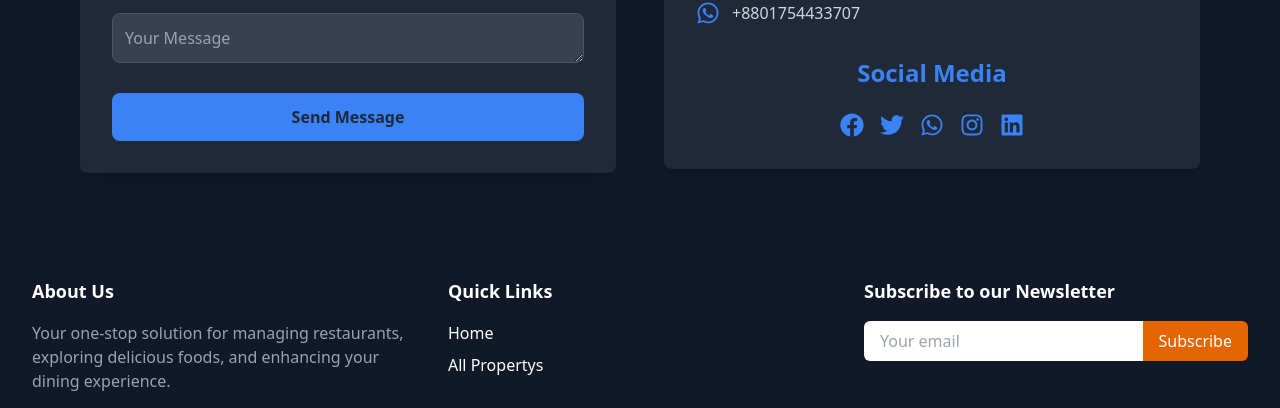
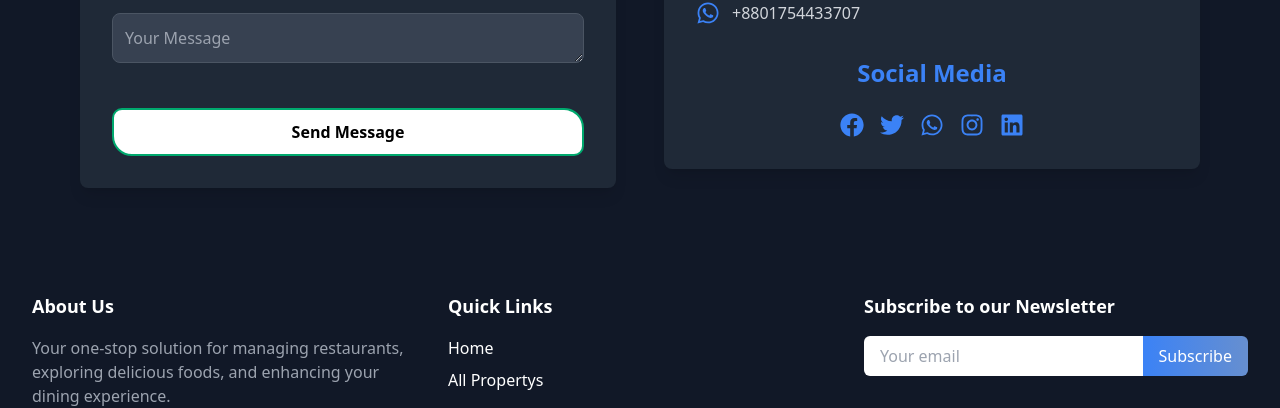
Before and after one commit to IsmailHossen87/A12-EliteEstate, a React (Vite) app in the folder Local/: page /contract in a window 1280 px wide. Shown: the part 431-839 px from the top of the page. Built offline with nearby package versions, Linux system fonts and the light colour scheme; no server answers.

Commit message:
CardsDesignChange

```diff
--- a/Local/src/Components/Banner.jsx
+++ b/Local/src/Components/Banner.jsx
@@ -31,6 +31,25 @@ const slidesData = [
 
 const Banner = () => {
   return (
+   <>
+   <style>
+      {`
+        @keyframes zoom-in-out {
+          0% {
+            transform: scale(1);
+          }
+          50% {
+            transform: scale(1.05);
+          }
+          100% {
+            transform: scale(1);
+          }
+        }
+        .animate-zoom-in-out {
+          animation: zoom-in-out 15s ease-in-out infinite;
+        }
+      `}
+    </style>
     <Swiper
       modules={[Autoplay, Pagination]}
       spaceBetween={30}
@@ -42,7 +61,7 @@ const Banner = () => {
       {slidesData.map((slide) => (
         <SwiperSlide key={slide.id}>
           <div
-            className="hero h-[280px] md:h-[500px] bg-cover bg-no-repeat"
+            className="hero h-[280px] md:h-[500px] animate-zoom-in-out bg-cover bg-no-repeat"
             style={{
               backgroundImage: `url(${slide.image})`,
             }}
@@ -54,20 +73,12 @@ const Banner = () => {
                   {slide.header}
                 </h1>
                 <p className="mb-5 text-white">{slide.sort}</p>
-                {/* <button className="py-3 px-6 bg-[rgb(246,140,60)] text-white font-semibold rounded-lg shadow-md hover:bg-brow transition duration-300 ease-in-out">
-                  <NavLink
-                    to="/allFoods"
-                    className="block w-full h-full text-center"
-                  >
-                    All Foods
-                  </NavLink>
-                </button> */}
               </div>
             </div>
           </div>
         </SwiperSlide>
       ))}
-    </Swiper>
+    </Swiper></>
   );
 };
 
--- a/Local/src/Components/Contact.jsx
+++ b/Local/src/Components/Contact.jsx
@@ -1,6 +1,7 @@
 import { Slide } from "react-awesome-reveal";
 import {FaEnvelope,FaFacebook,FaInstagram, FaLinkedin,FaMapMarkerAlt,FaPhoneAlt,FaTwitter,FaWhatsapp,
 } from "react-icons/fa";
+import "../Components/button.css"
 import emailjs from '@emailjs/browser';
 import { useRef } from "react";
 import Swal from "sweetalert2";
@@ -89,7 +90,7 @@ const Contact = () => {
                 {/* Submit Button */}
                 <button
                   type="submit"
-                  className="w-full py-3 bg-blue-500 text-gray-800 font-bold rounded-lg hover:bg-yellow-500 transition duration-300"
+                  className="proCardButton w-full border-none font-bold"
                 >
                   Send Message
                 </button>
--- a/Local/src/Components/Enquire.jsx
+++ b/Local/src/Components/Enquire.jsx
@@ -82,7 +82,7 @@ const Enquire = () => {
               </div>
               <button
                 type="submit"
-                className="w-full bg-blue-500 text-white font-semibold py-2 px-4 rounded-md hover:bg-lime-700"
+                className="w-full proCardButton"
               >
                 Make an enquiry
               </button>
--- /dev/null
+++ b/Local/src/Components/Pro.css
@@ -0,0 +1,21 @@
+@keyframes borderAnimation {
+    0% {
+      border-color: rgb(64, 255, 0);
+    }
+    50% {
+      border-color: rgb(0, 238, 255);
+    }
+    100% {
+      border-color: #f204ce;
+    }
+  }
+
+  .price-tag {
+    border-radius: 5px;
+    padding: 4px 0px;
+    padding-left: 2px;
+    color: white;
+    background: linear-gradient(45deg, #1e293b, #06d28b);
+    border: 4px solid #00A96E;
+    animation: borderAnimation 2s infinite alternate;
+  }
--- a/Local/src/Components/PropertyCard.jsx
+++ b/Local/src/Components/PropertyCard.jsx
@@ -1,6 +1,8 @@
 
 import React from "react";
 import { Link } from "react-router-dom";
+import "../Components/Pro.css"
+import "../Components/button.css"
 
 import { MdOutlineInfo } from "react-icons/md";
 import { Zoom } from "react-awesome-reveal";
@@ -8,15 +10,17 @@ import { Zoom } from "react-awesome-reveal";
 const PropertyCard = ({property}) => {
   return (
    <Zoom>
-     <div className="card bg-base-100 shadow-xl mx-2 transform transition-transform duration-400 hover:scale-105" >
-            <figure>
-              <img
-                src={property.image}
-                className="h-48 w-full object-cover"
-                alt={property.title}
-              />
-            </figure>
-            <div className="card-body px-1 md:px-4">
+     <div className=" card bg-base-100 border-dashed hover:bg-slate-300 mt-28 shadow-xl mx-2 transform transition-all duration-400 hover:scale-105" >
+     <div className="relative w-11/12 mx-auto">
+          <div className=" rounded-3xl mt-[-80px] overflow-hidden relative">
+            <img
+              src={property.image}
+              alt=""
+              className="w-full h-44 rounded-lg  hover:scale-125 transition-all duration-300"
+            />
+          </div>
+        </div>
+            <div className="card-body -mt-5 px-1 md:px-4">
               <h2 className="card-title">{property.name}</h2>
               <p className="pt-0">Location: {property.location}</p>
               <div className="flex items-center gap-4">
@@ -33,14 +37,14 @@ const PropertyCard = ({property}) => {
              <span className="badge-success text-white px-2 rounded-md">   {property.verification}</span>
               </p>
               <p>
-                <span className="font-semibold">Price Range:</span> $
+                <span className="font-semibold price-tag">Price Range :</span> $
                 {property.minPrice} - ${property.maxPrice}
               </p>
               <div className="w-full">
                 <Link to={`/details/${property._id}`}>
-                  <button className="btn btn-primary mt-4 w-full flex items-center justify-center gap-2">
-                    <MdOutlineInfo className="text-xl" />
-                    Details
+                  <button className="w-full proCardButton justify-center items-center  gap-5 flex">
+                  Details
+                    <MdOutlineInfo/>
                   </button>
                 </Link>
               </div>
--- /dev/null
+++ b/Local/src/Components/button.css
@@ -0,0 +1,19 @@
+.proCardButton {
+    padding: 10px 25px;
+    cursor: pointer;
+    margin-top: 15px;
+    border: 2px solid #00A96E;
+    outline: none;
+    color: black;
+    border-radius: 10px 20px;
+    background: linear-gradient(to right, transparent 50%, white 50%);
+    background-size: 200% 100%;
+    background-position: right bottom;
+    transition: background-position 0.3s ease-in-out;
+  }
+
+  .proCardButton:hover {
+    background-position: left bottom;
+    background-color: rgba(18, 129, 234, 0.929);
+    color: white;
+  }
--- a/Local/src/Hooks/useAxiosPublic.jsx
+++ b/Local/src/Hooks/useAxiosPublic.jsx
@@ -1,8 +1,8 @@
 import axios from "axios";
 
 const axiosPublic = axios.create({
-  baseURL: "http://localhost:5000",
-  // baseURL: "https://eliteestate-rho.vercel.app",
+  // baseURL: "http://localhost:5000",
+  baseURL: "https://eliteestate-rho.vercel.app",
 });
 const useAxiosPublic = () => {
   return axiosPublic;
--- a/Local/src/Hooks/useAxiosSecure.jsx
+++ b/Local/src/Hooks/useAxiosSecure.jsx
@@ -3,8 +3,8 @@ import { useNavigate } from "react-router-dom";
 import useAuth from "./useAuth";
 
 const axiosSecure = axios.create({
-  // baseURL: "https://eliteestate-rho.vercel.app",
-  baseURL: "http://localhost:5000",
+  baseURL: "https://eliteestate-rho.vercel.app",
+  // baseURL: "http://localhost:5000",
 
 });
 
--- a/Local/src/LayOut/MainLayOut.jsx
+++ b/Local/src/LayOut/MainLayOut.jsx
@@ -6,11 +6,11 @@ import Footer from '../Shared/Footer';
 const MainLayOut = () => {
     return (
         <div className='container mx-auto'>
-            <Navbar></Navbar>
+            <Navbar/>
             <div className="min-h-[calc(100vh-368px)] bg-gray-900">
-            <Outlet>  </Outlet>
+            <Outlet/>
             </div>
-            <Footer></Footer>
+            <Footer/>
         </div>
     );
 };
--- a/Local/src/Pages/Login.jsx
+++ b/Local/src/Pages/Login.jsx
@@ -1,11 +1,11 @@
+import Lottie from "lottie-react";
 import { useEffect, useState } from 'react';
-import { Link, Navigate, useLocation, useNavigate } from 'react-router-dom';
+import { Link, useLocation, useNavigate } from 'react-router-dom';
 import { LoadCanvasTemplate, loadCaptchaEnginge, validateCaptcha } from 'react-simple-captcha';
 import Swal from 'sweetalert2';
 import SocialLogin from '../Context/AuthProvider/SocialLogin';
 import useAuth from '../Hooks/useAuth';
 import loginAnimation from "../assets/lotte/loginAnimation.json";
-import Lottie from "lottie-react";
 
 const Login = () => {
     const { user, signIn } = useAuth();
--- a/Local/src/Shared/Footer.jsx
+++ b/Local/src/Shared/Footer.jsx
@@ -45,7 +45,7 @@ const Footer = () => {
                 />
                 <button
                   type="submit"
-                  className="bg-[rgb(229,101,3)] hover:bg-red-600 text-white px-4 py-2 rounded-r-md"
+                  className="bg-gradient-to-r from-blue-500 to-[#75a3ecda] hover:bg-red-600 text-white px-4 py-2 rounded-r-md"
                 >
                   Subscribe
                 </button>
--- a/Local/src/Shared/Navbar.jsx
+++ b/Local/src/Shared/Navbar.jsx
@@ -120,7 +120,7 @@ function Navbar() {
               >
                 Log Out
               </button>
-              <button onClick={()=>  setDarkMode(!darkMode)} className="btn bg-blue-600  text-white">{darkMode ? <BsSun/> : <BsMoon/>  }</button>
+              {/* <button onClick={()=>  setDarkMode(!darkMode)} className="btn bg-blue-600  text-white">{darkMode ? <BsSun/> : <BsMoon/>  }</button> */}
             </div>
           ) : (
             <NavLink
```
